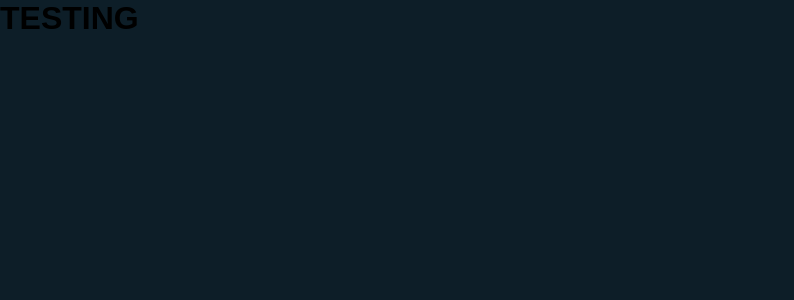
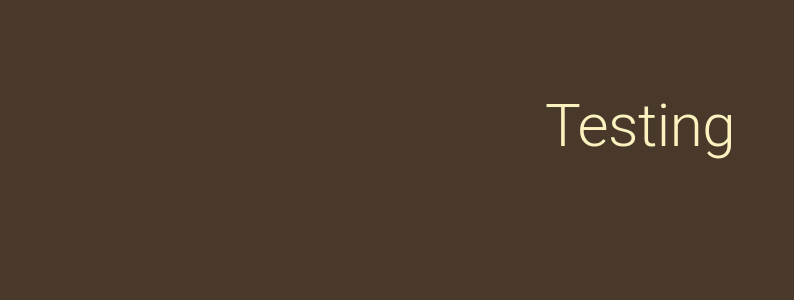
Before and after one commit to guitrentini96/memory-generator, a React (Create React App) app: page / in a window 1280 px wide. Shown: the top 300 px of the page, without its empty margins (0-794 px from the left). Built offline with nearby package versions, Linux system fonts and the light colour scheme; the HTML template or start-up script is replaced by a standard one; a web font is replaced by a local one.

Commit message:
applied some styles

```diff
--- a/package.json
+++ b/package.json
@@ -3,6 +3,9 @@
   "version": "0.1.0",
   "private": true,
   "dependencies": {
+    "@emotion/react": "^11.9.0",
+    "@emotion/styled": "^11.8.1",
+    "@mui/material": "^5.7.0",
     "@testing-library/jest-dom": "^5.16.4",
     "@testing-library/react": "^13.2.0",
     "@testing-library/user-event": "^13.5.0",
--- a/src/App.css
+++ b/src/App.css
@@ -1,3 +1,3 @@
 body{
-  background-color: #0D1E28;
+  background-color: #48392A;
 }
--- a/src/App.tsx
+++ b/src/App.tsx
@@ -1,11 +1,14 @@
 import React from 'react';
 import './App.css';
+import GeneralContainer from './components/GeneralContainer';
+
+import {Typography} from '@mui/material'
 
 function App() {
   return (
-    <div>
-      <h1>TESTING</h1>
-    </div>
+    <GeneralContainer>
+      <Typography color='#FBF2C0' variant='h2'>Testing</Typography>
+    </GeneralContainer>
   );
 }
 
--- /dev/null
+++ b/src/components/GeneralContainer.tsx
@@ -0,0 +1,26 @@
+import React from 'react'
+import {Container, Stack} from '@mui/material'
+
+interface Props{
+    children: React.ReactNode
+}
+
+const GeneralContainer:React.FC<Props> = ({children}) => {
+  return (
+    <Container sx={{ display: 'flex', justifyContent: 'center' }}>
+      <Stack
+        sx={{
+          width: '100%',
+          marginTop: '10vh',
+          height: '80vh',
+          padding: '10px',
+          alignItems:'center'
+        }}
+      >
+        {children}
+      </Stack>
+    </Container>
+  )
+}
+
+export default GeneralContainer
```
Also changed, not shown: 1 other file (tests, documents, lock files or other folders).
